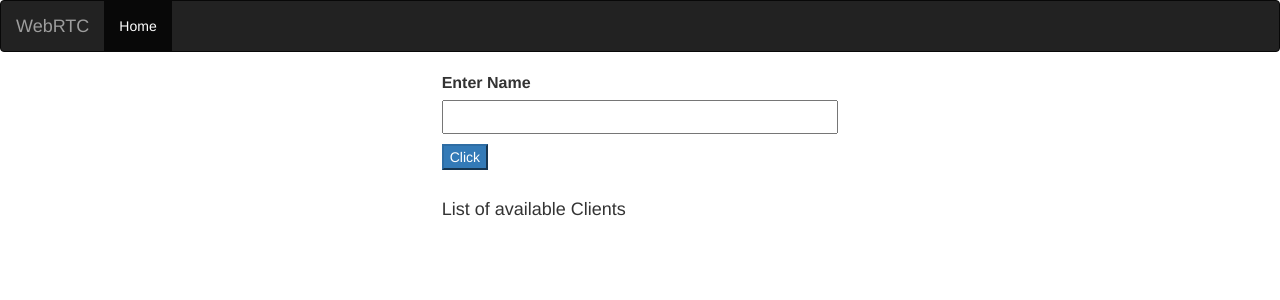
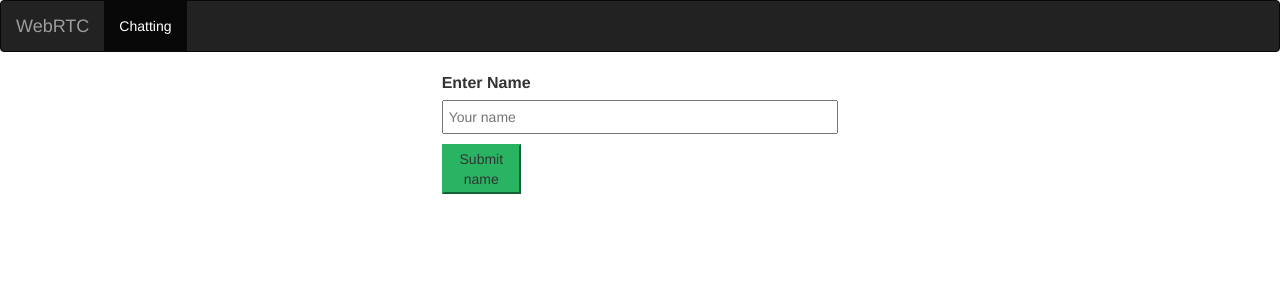
Before and after one commit to prabhatks12/Flask_Webrtc_Server, a Flask app: page / in a window 1280 px wide. Shown: the top 300 px of the page. Run offline with Flask 2, Linux system fonts and the light colour scheme; some libraries are stand-ins or nearby versions.

Commit message:
Message Sending Completed

```diff
--- a/app.py
+++ b/app.py
@@ -3,7 +3,7 @@ from flask_bootstrap import Bootstrap
 import pandas as pd
 import numpy as np
 from flask_socketio import SocketIO
-
+import json
 app=Flask(__name__)
 bootstrap=Bootstrap(app)
 socketio=SocketIO(app)
@@ -15,31 +15,39 @@ user={}
 def login():
     return render_template('message.html')
 
-@socketio.on('Connected')
-def handle_connect(msg):
-    print(msg)
+
+#to check for connection
+@socketio.on('connected')
+def onConnection(message):
+    print(message)
+
+#register every client
+@socketio.on('registerUser')
+def registerUser(data):
+    name=data['user']
+    user[name]=request.sid
+    session['firstuser']=name
+    socketio.emit('availableUsers',json.dumps(user))
+
+#send message in peer to peer
+@socketio.on('sendMessage')
+def sendMessage(msg,id):
+    socketio.emit('receiveMessage',msg,room=id)
+
+#send message for broadcast
+@socketio.on('sendBroadCast')
+def sendBroadCast(msg):
+    socketio.emit('receiveBroadcast',msg,broadcast=True,include_self=False)
+
 
 @app.route('/videocall')
 def videocall():
     return render_template('videocall.html')
 
-def message():
-    render_template('message.html')
 
 @app.route('/voicecall')
 def voicecall():
     return render_template('voicecall.html')
 
-@socketio.on('RegisterFirstUser')
-def firstuser_handler(first_name):
-    user[first_name]=request.sid
-    print('First user:  name= ' + first_name + 'sid= '+ request.sid)
-    socketio.emit('AvailableUsers',user)
-
-@socketio.on('ReceiveMessage')
-def ReceiveMessage(msg,id):
-    print(msg)
-    print(id)
-
 if(__name__=='__main__'):
 	socketio.run(app)
--- a/static/client.js
+++ b/static/client.js
@@ -1,53 +1,69 @@
+//~~~~~~~~~~~~~~~~~~~~~~~~~~ 1. Registering User ~~~~~~~~~~~~~~~~~~~~~~~~~~~~~~~
+
 const socket=io()
 
 socket.on('connect',function(){
-    console.log("Connected");
-    socket.emit('Connected','Connected on flask side')
+    console.log("connected");
+    socket.emit('connected','Connected on flask side');
 });
 
-function RegisterUser(){
-  var user=document.getElementById("first_user").value;
-  socket.emit('RegisterFirstUser',user);
+function registerUser(){
+var user=document.getElementById("user").value;
+socket.emit('registerUser',{'user':user});
+document.getElementById('socketio').style.display="block";
 }
 
-socket.on('AvailableUsers',function(msg){
-//msg is an object with key=name and value=sid
-  var table='<tr><th>name</th><th>id</th><th>Chat</th></tr>'
-  for(name in msg)
-    {
-      table+='<tr><td>'+name+'</td><td>'+msg[name]+'</td><td><button onclick=\'Chat("'+name+'","'+msg[name]+'")\'>Chat</button></td></tr>';
-    }
+//~~~~~~~~~~~~~~~~~~~~~~~~~ 2. Display All Clients ~~~~~~~~~~~~~~~~~~~~~~~~~~~~~
+
+socket.on('availableUsers',function(msg){
+  localStorage.clear();
+  localStorage.setItem('message',msg);
+  var table='<tr><th>Name</th><th>Sid</th><th>Start Chat</th></tr>'
+  obj=JSON.parse(msg)
+  user=document.getElementById("user").value;
+  for(name in obj)
+  {
+      if(user==name)
+      table+='<tr><td>'+name+'</td><td>'+obj[name]+'</td><td>You</td></tr>';
+      else
+      table+='<tr><td>'+name+'</td><td>'+obj[name]+'</td><td><button class="blue_button" onclick=\'chatWith("'+name+'","'+obj[name]+'")\'>Chat</button></td></tr>';
+  }
   document.getElementById("table").innerHTML=table;
 });
 
 
-function Chat(name,id){
+//~~~~~~~~~~~~~~~~~~~~~~~~ 3. Peer to Peer Communication ~~~~~~~~~~~~~~~~~~~~~~~
 
-  const configuration = {
-  iceServers: [{ urls: 'stun:stun2.1.google.com:19302' }]
-  }
+function chatWith(name,id){
+  document.getElementById('talkto').innerHTML='Texting with '+name;
+  user=document.getElementById("user").value;
+  localStorage.setItem(user+'destid',id);
+}
 
-  connection = new RTCPeerConnection(configuration)
+socket.on('receiveMessage',function(msg){
+  document.getElementById("dispalyMessage").innerHTML+=msg['user']+": "+msg['message']+"<br>";
+});
 
-  // Create the data channel and establish its event listeners
-  sendChannel = connection.createDataChannel("sendChannel");
-  sendChannel.onopen = (event) => {
-    console.log("send channel opened")
-
-    sendChannel.send("HOLA yo")
-  };
-
-  sendChannel.onclose = (event) => {
-        console.log("send channel closed")
-  };
+function sendMessage(){
+  text=document.getElementById("sendMessageText");
+  msg=text.value;
+  user=document.getElementById("user").value;
+  socket.emit('sendMessage',{'message':msg,'user':user},room=localStorage.getItem(user+'destid'));
+  document.getElementById("dispalyMessage").innerHTML+="You: "+msg+"<br>";
+}
 
 
+//~~~~~~~~~~~~~~~~~~~~~~~~ 4. Broadcast Communication ~~~~~~~~~~~~~~~~~~~~~~~~~~
 
-  socket.emit('ReceiveMessage',"hey",room=id);
-  console.log(id);
+
+socket.on('receiveBroadcast',function(msg){
+  document.getElementById("dispalyBroadCast").innerHTML+=msg['user']+": "+msg['message']+"<br>";
+});
+
+function broadCast(){
+  text=document.getElementById("sendText");
+  msg=text.value;
+  user=document.getElementById("user").value;
+  socket.emit('sendBroadCast',{'message':msg,'user':user});
+  document.getElementById("dispalyBroadCast").innerHTML+="You: "+msg+"<br>";
 }
-
-socket.on('ReceiveMessage',function(msg,id){
-console.log("Called");
-console.log("receieved",msg);
-});
--- a/static/style.css
+++ b/static/style.css
@@ -1,9 +1,16 @@
-button{
+.blue_button{
   font-size: 14px;
-  background: #FF5733;
-  border-color: #FF5733;
+  background: #5dade2 ;
+  border-color: #5dade2 ;
+  width: 100%;
 }
-
+.send_button{
+  font-size: 14px;
+  background: #28b463 ;
+  border-color: #28b463 ;
+  width: 20%;
+  padding:3px;
+}
 input{
   font-size: 14px;
   width: 100%;
@@ -23,3 +30,12 @@ table, th, td {
   border: 1px solid black;
   border-collapse: collapse;
 }
+
+.box{
+  width: 100%;
+  height:200px;
+  overflow:auto;
+  padding: 10px;
+  border: 5px solid gray;
+
+}
--- a/templates/base.html
+++ b/templates/base.html
@@ -11,7 +11,7 @@
      <a class="navbar-brand" href="#">WebRTC</a>
     </div>
     <ul class="nav navbar-nav">
-      <li class="active"><a href="#">Home</a></li>
+      <li class="active"><a href="{{ url_for('login') }}">Chatting</a></li>
     </ul>
   </div>
 </nav>
--- a/templates/message.html
+++ b/templates/message.html
@@ -3,22 +3,46 @@
 {% block content %}
 
 <script type="text/javascript" src="{{ url_for('static',filename='client.js') }}"></script>
+<link rel="stylesheet" href="{{ url_for('static',filename='style.js') }}">
 
 <div class="cols-sm-12">
 <div class="col-sm-4"></div>
 <div class="col-sm-4">
 
+  <!-- ~~~~~~~~~~~~~~~~~~~~  1. Registering User  ~~~~~~~~~~~~~~~~~~~~~~~~~~ -->
+
   <label for="name">Enter Name</label><br>
-  <input type="text" name="name" palceholder="Your name" id="first_user"><br>
-  <button name="button" value="Submit" onclick="RegisterUser()" class="btn-primary center">Click</button>
+  <input type="text" name="name" placeholder="Your name" id="user"><br>
+  <button name="button" value="Submit" onclick="registerUser()" class="send_button">Submit name</button>
+  <div id="socketio" style="display:none">
+  <br>
 
-  <div>
-  <br>
-  <h4>List of available Clients </h4>
-  <table id="table" style="width:100%"></table>
 
-  <p id="data">
+  <!-- ~~~~~~~~~~~~~~~~~~~~  2. Showing list of clients ~~~~~~~~~~~~~~~~~~~~ -->
 
+  <h4>List of available Clients.
+  <br>Make sure to click on chat button in both the clients for two way communication</h4>
+  <table id="table" style="width:100%">
+  </table>
+
+  <!-- ~~~~~~~~~~~~~~~~~~  3. Peer to Peer Communication ~~~~~~~~~~~~~~~~~~~ -->
+
+  <h3>One to One communication </h3>
+  <p id="talkto">You are not texting anyone but others can text you</p>
+  <div class="box" palceholder="text" id="dispalyMessage">
+  </div>
+  <input type="text" name="name" placeholder="Type message" id="sendMessageText">
+  <button name="button" onClick="sendMessage()" class="send_button">Send</button>
+
+  <!-- ~~~~~~~~~~~~~~~~~~  4. Broadcast Communication ~~~~~~~~~~~~~~~~~~~~~~ -->
+
+  <br><br>
+  <h3>Broadcast communication </h3>
+  <div class="box" palceholder="text" id="dispalyBroadCast">
+  </div>
+  <input type="text" name="name" placeholder="Type message" id="sendText">
+  <button name="button" onClick="broadCast()" class="send_button">Send</button>
+  <br><br>
 
   </div>
 
```
